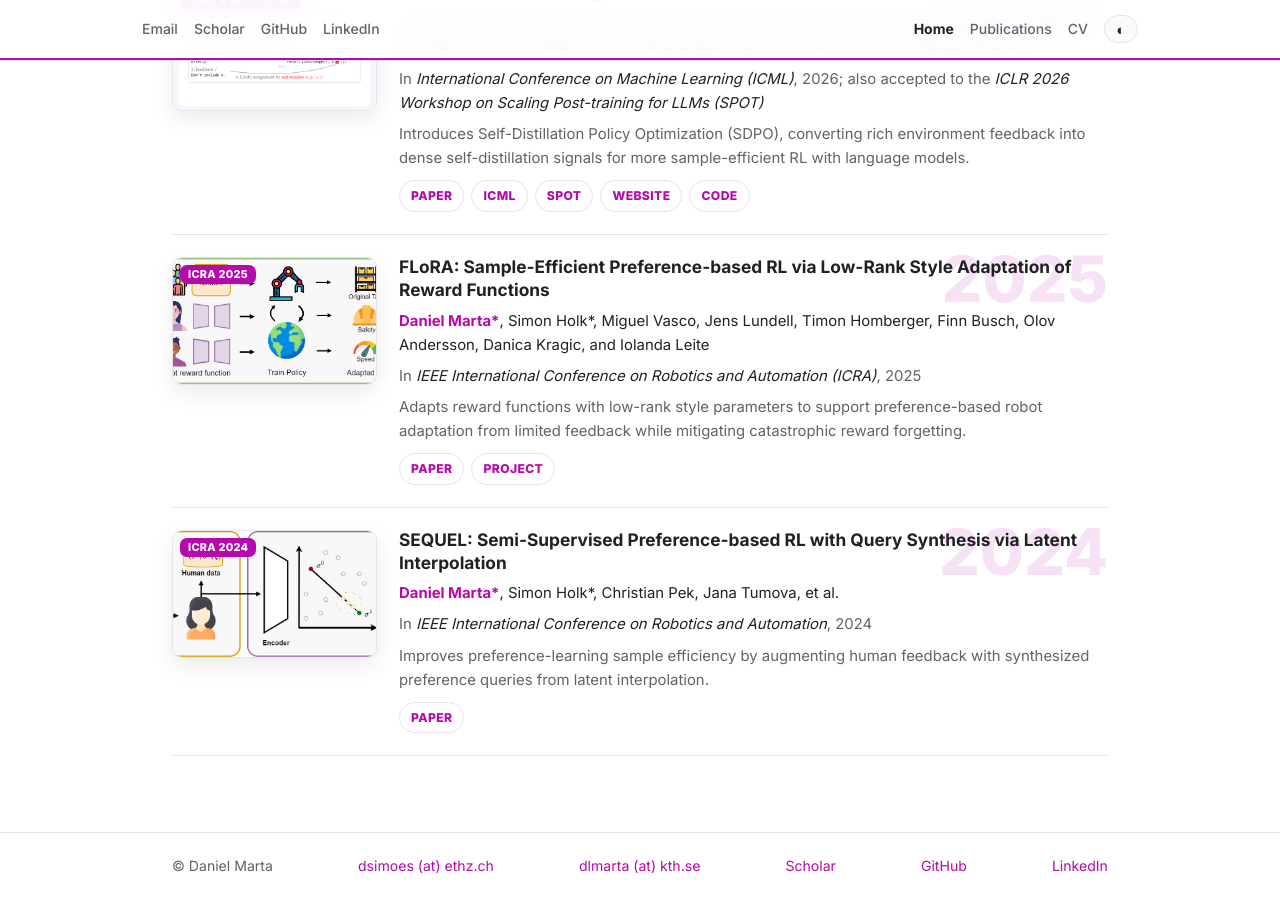
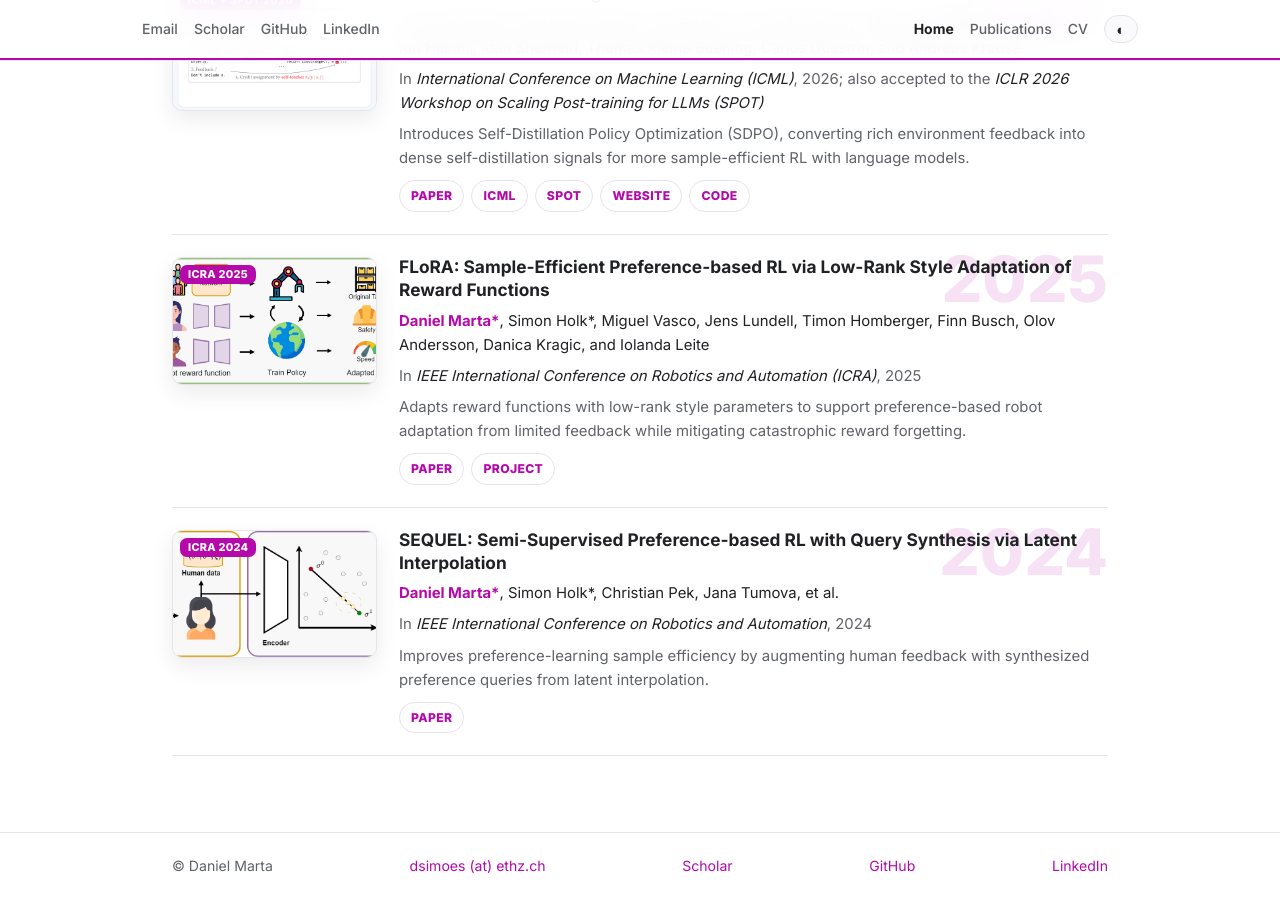
Before and after one commit to DanielLSM/daniellsm.github.io, a Jekyll site: the page index.html, which Jekyll copies as it is, in a window 1280 px wide and 900 px high, scrolled down 2761 px. Built offline with Jekyll 4.4.1, drawn with Linux system fonts in a browser that asks for light colours; a style sheet for code colours, icons or effects is not loaded.

Commit message:
Remove old secondary email

```diff
--- a/_layouts/layout.html
+++ b/_layouts/layout.html
@@ -29,7 +29,6 @@
     <div class="footer-inner">
       <span>© Daniel Marta</span>
       <span><a href="mailto:dsimoes@ethz.ch">dsimoes (at) ethz.ch</a></span>
-      <span><a href="mailto:dlmarta@kth.se">dlmarta (at) kth.se</a></span>
       <span><a href="https://scholar.google.com/citations?user=sfM-khoAAAAJ&hl=en" target="_blank" rel="noopener">Scholar</a></span>
       <span><a href="https://github.com/DanielLSM/" target="_blank" rel="noopener">GitHub</a></span>
       <span><a href="https://www.linkedin.com/in/daniel-marta-556b4023/" target="_blank" rel="noopener">LinkedIn</a></span>
--- a/index.html
+++ b/index.html
@@ -179,7 +179,6 @@
     <div class="footer-inner">
       <span>© Daniel Marta</span>
       <span><a href="mailto:dsimoes@ethz.ch">dsimoes (at) ethz.ch</a></span>
-      <span><a href="mailto:dlmarta@kth.se">dlmarta (at) kth.se</a></span>
       <span><a href="https://scholar.google.com/citations?user=sfM-khoAAAAJ&hl=en" target="_blank" rel="noopener">Scholar</a></span>
       <span><a href="https://github.com/DanielLSM/" target="_blank" rel="noopener">GitHub</a></span>
       <span><a href="https://www.linkedin.com/in/daniel-marta-556b4023/" target="_blank" rel="noopener">LinkedIn</a></span>
--- a/research.html
+++ b/research.html
@@ -217,7 +217,6 @@
     <div class="footer-inner">
       <span>© Daniel Marta</span>
       <span><a href="mailto:dsimoes@ethz.ch">dsimoes (at) ethz.ch</a></span>
-      <span><a href="mailto:dlmarta@kth.se">dlmarta (at) kth.se</a></span>
       <span><a href="https://scholar.google.com/citations?user=sfM-khoAAAAJ&hl=en" target="_blank" rel="noopener">Scholar</a></span>
       <span><a href="https://github.com/DanielLSM/" target="_blank" rel="noopener">GitHub</a></span>
       <span><a href="https://www.linkedin.com/in/daniel-marta-556b4023/" target="_blank" rel="noopener">LinkedIn</a></span>
--- a/research/index.html
+++ b/research/index.html
@@ -217,7 +217,6 @@
     <div class="footer-inner">
       <span>© Daniel Marta</span>
       <span><a href="mailto:dsimoes@ethz.ch">dsimoes (at) ethz.ch</a></span>
-      <span><a href="mailto:dlmarta@kth.se">dlmarta (at) kth.se</a></span>
       <span><a href="https://scholar.google.com/citations?user=sfM-khoAAAAJ&hl=en" target="_blank" rel="noopener">Scholar</a></span>
       <span><a href="https://github.com/DanielLSM/" target="_blank" rel="noopener">GitHub</a></span>
       <span><a href="https://www.linkedin.com/in/daniel-marta-556b4023/" target="_blank" rel="noopener">LinkedIn</a></span>
```
